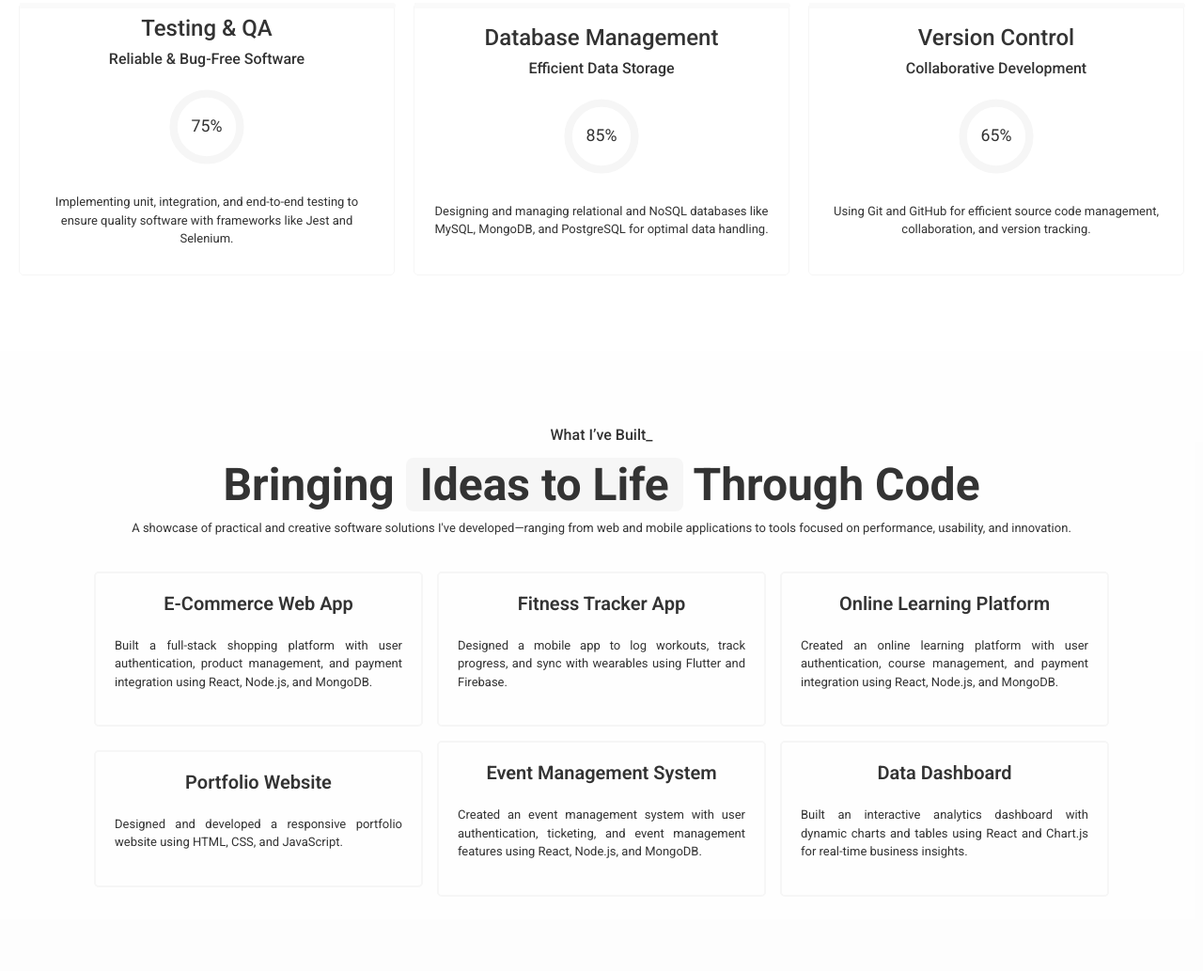
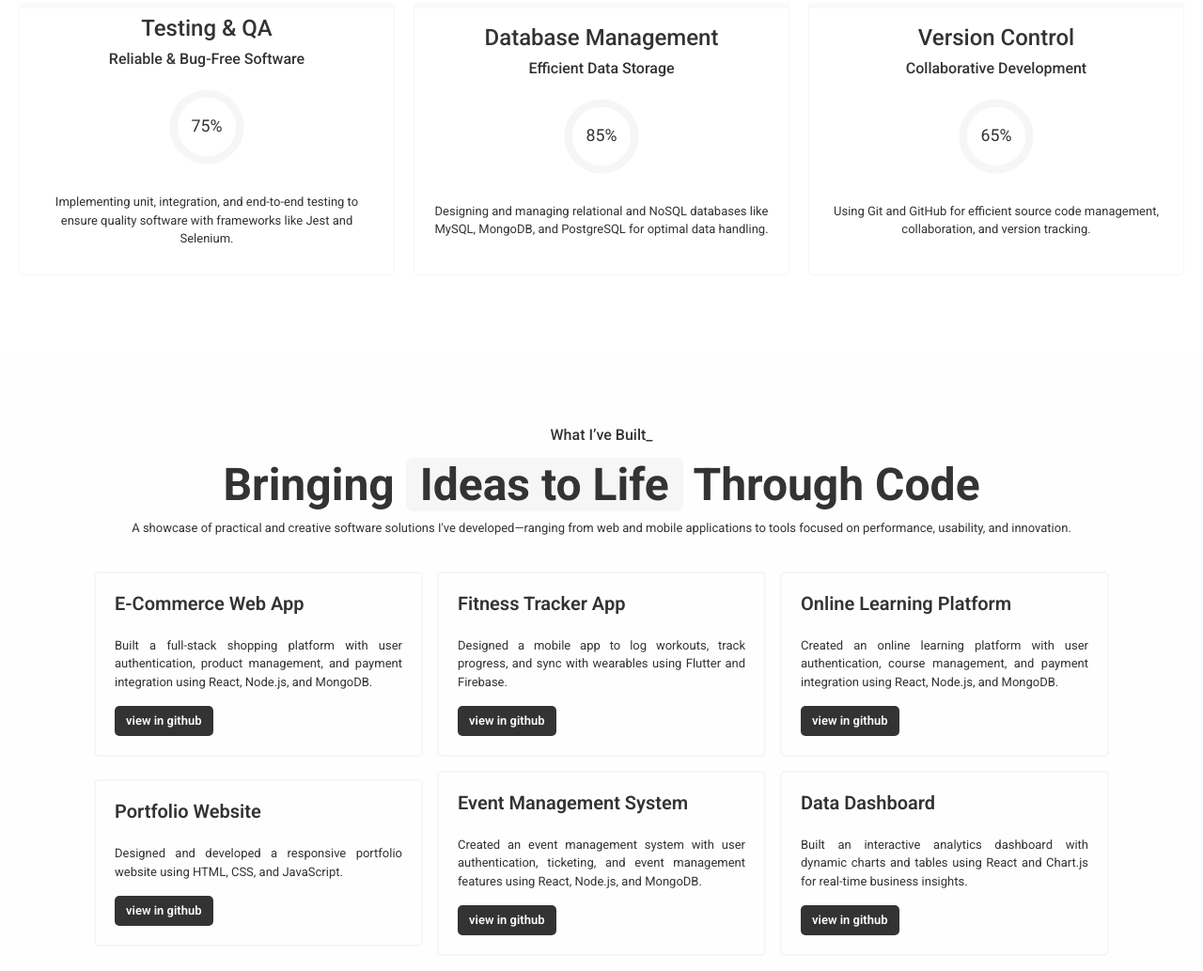
Before and after one commit to ireshdilsh/portfolio, a plain HTML site: page index.html in a window 1280 px wide. Shown: the part 2325-3358 px from the top of the page at 94% size. Drawn offline with nearby package versions, Linux system fonts and the light colour scheme.

Commit message:
feat: add GitHub links to project cards and enhance button styles for better interactivity

```diff
--- a/index.html
+++ b/index.html
@@ -397,28 +397,34 @@
         <div class="card-1">
           <h5>E-Commerce Web App</h5>
           <p>Built a full-stack shopping platform with user authentication, product management, and payment integration using React, Node.js, and MongoDB.</p>
+          <a href="">view in github</a>
         </div>
         <div class="card-2">
           <h5>Fitness Tracker App</h5>
           <p>Designed a mobile app to log workouts, track progress, and sync with wearables using Flutter and Firebase.</p>
+          <a href="">view in github</a>
         </div>
         <div class="card-3">
           <h5>Online Learning Platform</h5>
           <p>Created an online learning platform with user authentication, course management, and payment integration using React, Node.js, and MongoDB.</p>
+          <a href="">view in github</a>
         </div>
       </div>
       <div class="set-2">
         <div class="card-1">
           <h5>Portfolio Website</h5>
           <p>Designed and developed a responsive portfolio website using HTML, CSS, and JavaScript.</p>
+          <a href="">view in github</a>
         </div>
         <div class="card-2">
           <h5>Event Management System</h5>
           <p>Created an event management system with user authentication, ticketing, and event management features using React, Node.js, and MongoDB.</p>
+          <a href="">view in github</a>
         </div>
         <div class="card-3">
           <h5>Data Dashboard</h5>
           <p>Built an interactive analytics dashboard with dynamic charts and tables using React and Chart.js for real-time business insights.</p>
+          <a href="">view in github</a>
         </div>
       </div>
     </div>
--- a/style.css
+++ b/style.css
@@ -443,11 +443,15 @@ nav a:hover::after{
   border-radius: 5px;
   padding: 20px;
   display: flex;
-  justify-content: center;
-  align-items: center;
+  justify-content: left;
+  align-items: flex-start;
   flex-direction: column;
+  transition: 0.4s;
+  &:hover{
+    background-color: #fff;
+    transform: scale(1.05);
+  }
 }
-
 
 #works .cards .set-1 .card-1 h5,
 #works .cards .set-1 .card-2 h5,
@@ -457,8 +461,6 @@ nav a:hover::after{
 #works .cards .set-2 .card-3 h5{
   font-weight: 600;
 }
-
-
 
 #works .cards .set-1 .card-1 p,
 #works .cards .set-1 .card-2 p,
@@ -470,3 +472,21 @@ nav a:hover::after{
   font-size: 13px;
   margin-top: 15px
 }
+
+#works .cards .set-1 .card-1 a,
+#works .cards .set-1 .card-2 a,
+#works .cards .set-1 .card-3 a,
+#works .cards .set-2 .card-1 a,
+#works .cards .set-2 .card-2 a,
+#works .cards .set-2 .card-3 a{
+  text-decoration: none;
+  padding: 6px 12px;
+  border-radius: 5px;
+  background-color: var(--text-color);
+  color: #fcfcfc;
+  font-size: 13px;
+  font-weight: 600;
+  &:hover{
+    background-color: #333333e5;
+  }
+}
```
